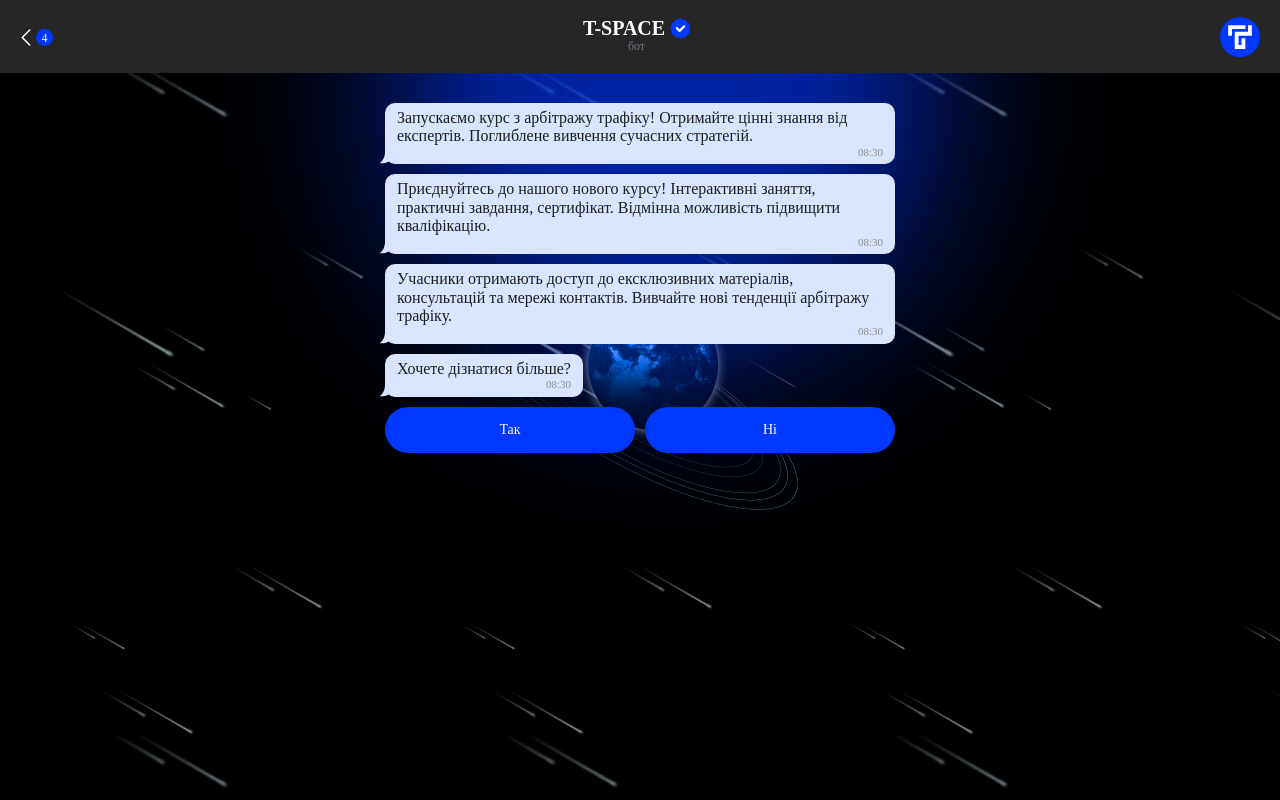
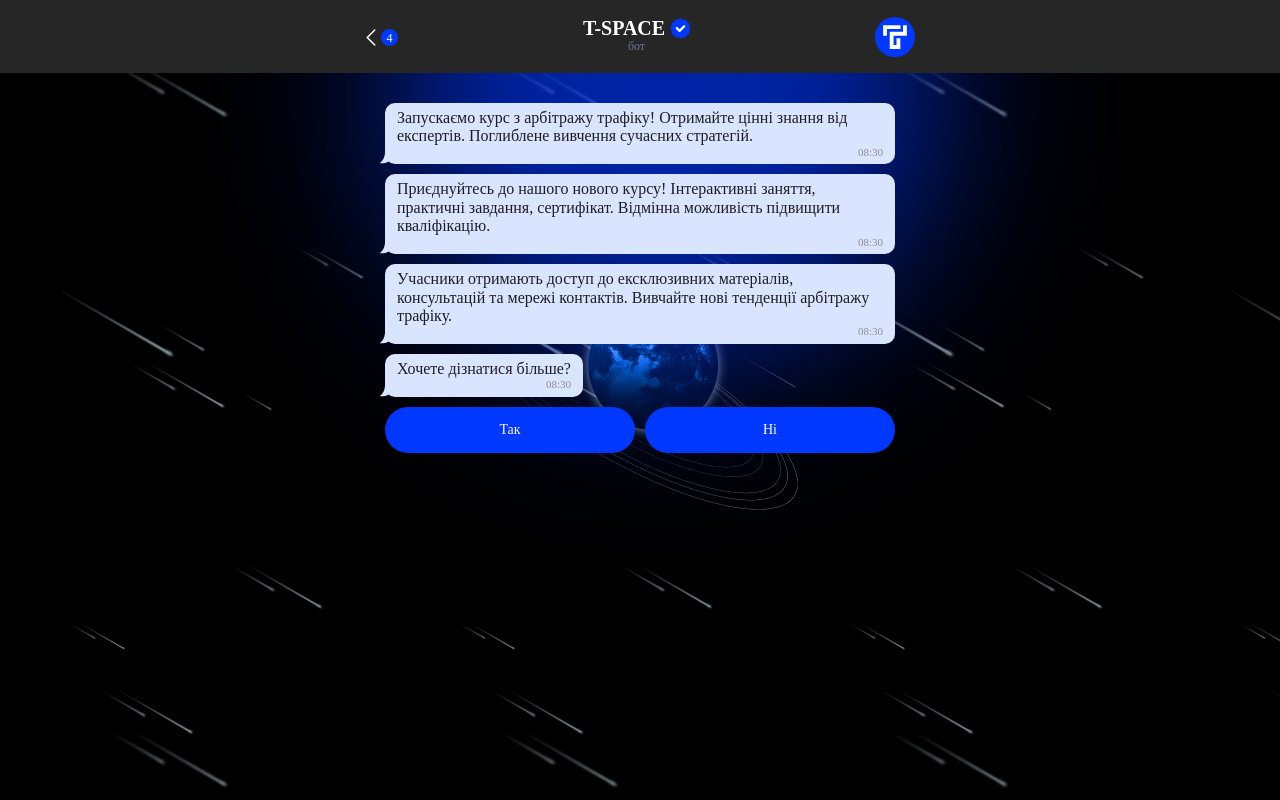
Before and after one commit to DmytroPrymachenko/project-T-Space, a website built with Vite: page index.html in a window 1280 px wide. Built offline with nearby package versions, Linux system fonts and the light colour scheme.

Commit message:
micro fix

```diff
--- a/index.html
+++ b/index.html
@@ -14,6 +14,7 @@
       </div>
     </div>
     <header class="header">
+      <div class="header__container">
         <div class="header__wrap">
           <div class="header__back">
             <img src="./src/images/svg/arrow.svg" alt="back arrow" />
@@ -41,6 +42,7 @@
             />
           </div>
         </div>
+      </div>
     </header>
     <main class="container">
       <div class="chat__container" id="chatContainer"></div>
--- a/src/pages/success/success.html
+++ b/src/pages/success/success.html
@@ -2,6 +2,7 @@
 <html lang="en">
   <head>
     <meta charset="UTF-8" />
+    <link rel="icon" type="image/svg+xml" href="./public/favicon.ico" />
     <meta name="viewport" content="width=device-width, initial-scale=1.0" />
     <title>Success</title>
     <link rel="stylesheet" href="../../style/style.css" />
--- a/src/style/header.css
+++ b/src/style/header.css
@@ -8,7 +8,10 @@
   display: flex;
   margin-bottom: 20px;
 }
-
+.header__container {
+  width: 100%;
+  max-width: 550px;
+}
 .header__content {
   display: flex;
   flex-direction: column;
```
Lines whose indentation alone changed are shown as unchanged.
